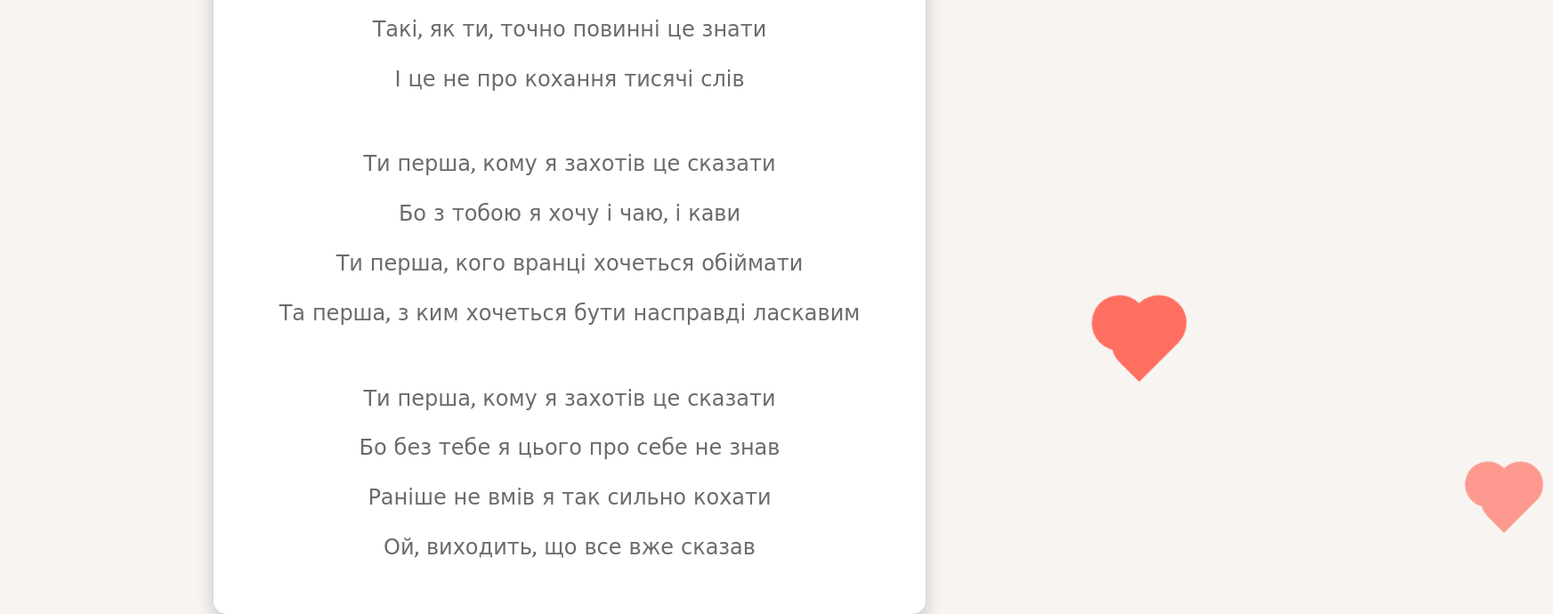
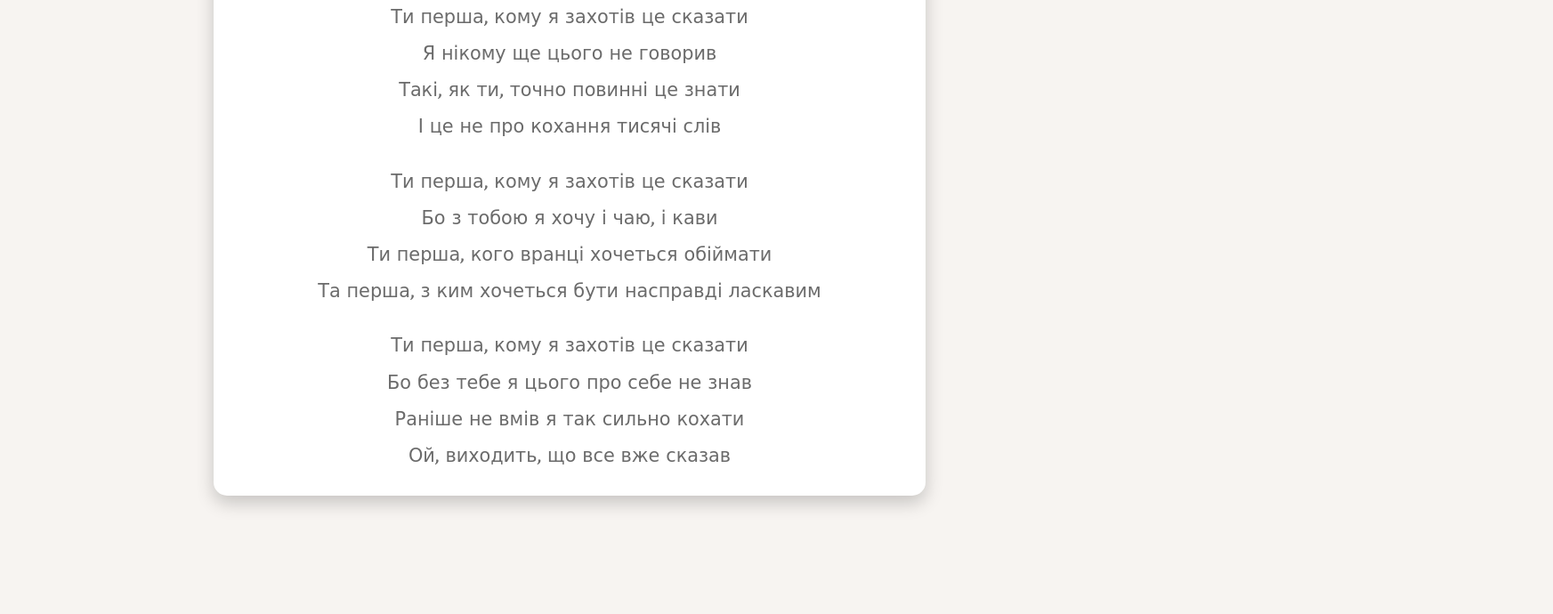
Before and after one commit to ARTEMB777/KATYAAAA, a plain HTML site: page index.html in a window 1280 px wide. Shown: the part 170-860 px from the top of the page at 89% size, 1745 px wide, since content can reach past the window. After the commit the page ends 800 px from the top, so only its background shows below. Drawn offline with nearby package versions, Linux system fonts and the light colour scheme.

Commit message:
зміни

```diff
--- a/style.css
+++ b/style.css
@@ -11,18 +11,23 @@ body {
   display: flex;
   justify-content: center;
   align-items: center;
-  height: 100vh;
+  min-height: 100vh; /* Висота повинна бути не менша за висоту екрану */
   overflow: hidden;
 }
 
 .container {
   background: #fff; /* Білосніжний фон */
-  padding: 40px 60px;
+  padding: 20px 30px; /* Зменшені відступи для адаптивності */
   border-radius: 15px;
   box-shadow: 0 8px 20px rgba(0, 0, 0, 0.2);
   text-align: center;
   max-width: 800px;
   width: 100%;
+  max-height: 100vh; /* Обмежує висоту контейнера */
+  overflow-y: auto; /* Прокручування контенту, якщо він не поміщається */
+  display: flex;
+  flex-direction: column;
+  justify-content: space-between; /* Розміщує елементи на всю висоту */
 }
 
 h1 {
@@ -31,14 +36,14 @@ h1 {
   font-family: 'Great Vibes', cursive;
   letter-spacing: 5px;
   text-transform: uppercase;
-  margin-bottom: 30px;
+  margin-bottom: 20px; /* Зменшення відступів */
   animation: fadeInTitle 2s ease-out;
 }
 
 .content {
   display: flex;
   flex-direction: column;
-  gap: 40px;
+  gap: 20px; /* Зменшення проміжку між елементами */
   text-align: center;
 }
 
@@ -49,17 +54,16 @@ h1 {
 }
 
 .verse-group .line {
-  font-size: 1.5em;
-  line-height: 1.7;
+  font-size: 1.3em; /* Зменшення розміру шрифта */
+  line-height: 1.5;
   color: #6b6b6b; /* М'який сірий для рядків */
-  margin-bottom: 15px;
+  margin-bottom: 10px; /* Зменшення відступів */
   opacity: 0;
   transform: translateY(20px);
   animation: fadeInLine 2s ease-out forwards;
   font-family: 'Merienda', cursive;
 }
 
-/* Анімація для кожного рядка */
 @keyframes fadeInGroup {
   0% {
     opacity: 0;
@@ -82,94 +86,6 @@ h1 {
   }
 }
 
-/* Затримка для кожного рядка */
-.verse-group .line:nth-child(1) {
-  animation-delay: 0.2s;
-}
-.verse-group .line:nth-child(2) {
-  animation-delay: 0.4s;
-}
-.verse-group .line:nth-child(3) {
-  animation-delay: 0.6s;
-}
-.verse-group .line:nth-child(4) {
-  animation-delay: 0.8s;
-}
-
-.hearts {
-  position: absolute;
-  bottom: 20px;
-  width: 100%;
-  display: flex;
-  justify-content: center;
-  pointer-events: none;
-  z-index: -1;
-}
-
-.heart {
-  width: 50px; /* Збільшення розміру */
-  height: 50px; /* Збільшення розміру */
-  background-color: #ff6f61; /* М'який червоний */
-  position: relative;
-  border-radius: 50% 50% 0 0;
-  animation: float 6s infinite ease-in-out;
-  opacity: 0.8;
-  margin: 0 20px;
-  display: inline-block;
-}
-
-.heart::before,
-.heart::after {
-  content: '';
-  width: 50px; /* Збільшення розміру */
-  height: 50px; /* Збільшення розміру */
-  background-color: #ff6f61;
-  position: absolute;
-  border-radius: 50%;
-}
-
-/* Позиціонування псевдоелементів */
-.heart::before {
-  top: -25px;
-  left: 0;
-}
-
-.heart::after {
-  top: 0;
-  left: 25px;
-}
-
-/* Анімація для сердечок */
-@keyframes float {
-  0% {
-    transform: translateY(0) scale(1) rotate(-45deg);
-    opacity: 0.6;
-  }
-  50% {
-    opacity: 1;
-  }
-  100% {
-    transform: translateY(-400px) scale(1.5) rotate(-45deg);
-    opacity: 0;
-  }
-}
-
-/* Затримка для кожного сердечка */
-.heart:nth-child(1) {
-  left: 25%;
-  animation-delay: 0s;
-}
-
-.heart:nth-child(2) {
-  left: 50%;
-  animation-delay: 2s;
-}
-
-.heart:nth-child(3) {
-  left: 75%;
-  animation-delay: 4s;
-}
-
 @keyframes fadeInTitle {
   0% {
     opacity: 0;
@@ -180,3 +96,31 @@ h1 {
     transform: translateY(0);
   }
 }
+
+@media (max-width: 768px) {
+  .container {
+    padding: 15px; /* Зменшення відступів */
+  }
+
+  h1 {
+    font-size: 2.5em; /* Зменшення шрифта для заголовку */
+  }
+
+  .verse-group .line {
+    font-size: 1.2em; /* Зменшення шрифта для рядків */
+  }
+}
+
+@media (max-width: 480px) {
+  h1 {
+    font-size: 2em; /* Ще менший шрифт для заголовку */
+  }
+
+  .verse-group .line {
+    font-size: 1.1em; /* Ще менший шрифт для рядків */
+  }
+
+  .container {
+    padding: 10px; /* Зменшення відступів на маленьких екранах */
+  }
+}
```
